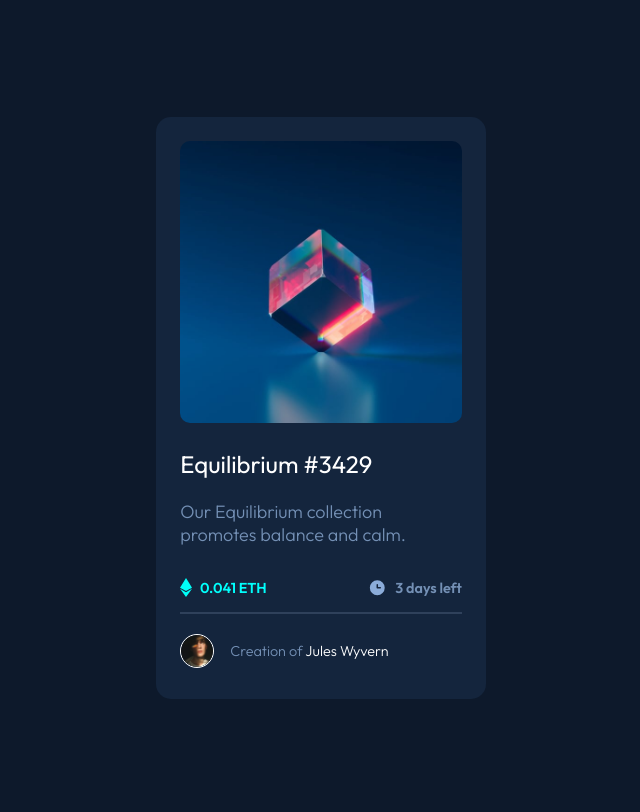
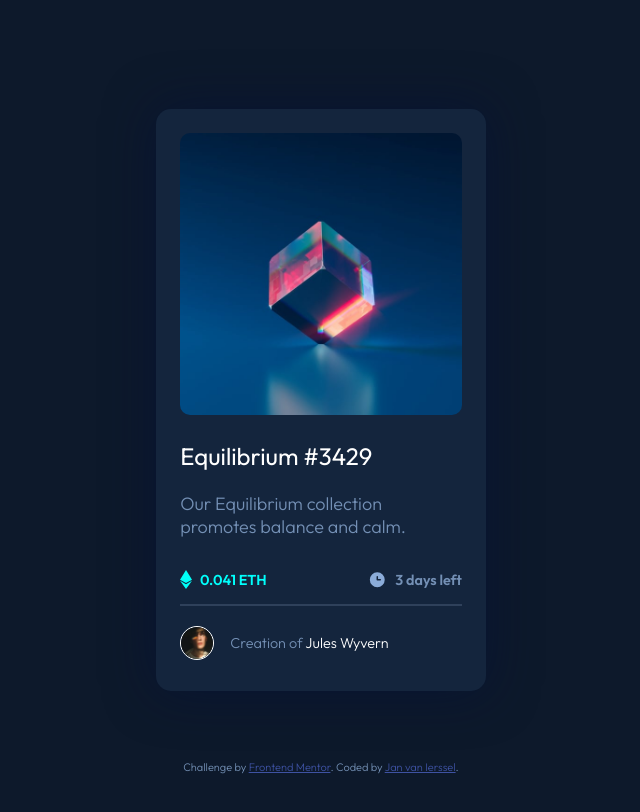
Before and after one commit to Janvampierssel/frontend-nftpreviewcard, a plain HTML site: page index.html in a window 1280 px wide. Shown: the whole page, without its empty margins (319-959 px from the left). Drawn offline with Linux system fonts and the light colour scheme.

Commit message:
added shadow and added credits

```diff
--- a/css/styles.css
+++ b/css/styles.css
@@ -3,13 +3,21 @@ body {
     background-color: hsl(217, 54%, 11%);
     font-size: 18px;
     font-family: 'Outfit', sans-serif;
+    padding: 0;
+    margin: 0;
+    position: relative;
+}
+
+main {
+    height: 100vh;
     display: flex;
     align-items: center;
     justify-content: center;
 }
 
-.attribution {
-    display: none;
+footer {
+    position: relative;
+    text-align: center;
     bottom: 5%;
 }
 
@@ -26,7 +34,7 @@ h3 > a:hover {
     color: #00fffc;
 }
 
-p, span {
+p, span, .attribution:not(a) {
  color: #7490b5;
  font-weight: 300;
 }
@@ -39,6 +47,7 @@ p, span {
     background-color: hsl(216, 50%, 16%);
     padding: 1.5rem;
     border-radius: 15px;
+    box-shadow: 0 0 50px #000f3a85;
 }
 
 .nft-image-container {
--- a/index.html
+++ b/index.html
@@ -56,7 +56,7 @@
   <footer>
     <div class="attribution">
       Challenge by <a href="https://www.frontendmentor.io?ref=challenge" target="_blank">Frontend Mentor</a>.
-      Coded by <a href="#">Your Name Here</a>.
+      Coded by <a href="#">Jan van Ierssel</a>.
     </div>
   </footer>
 
```
